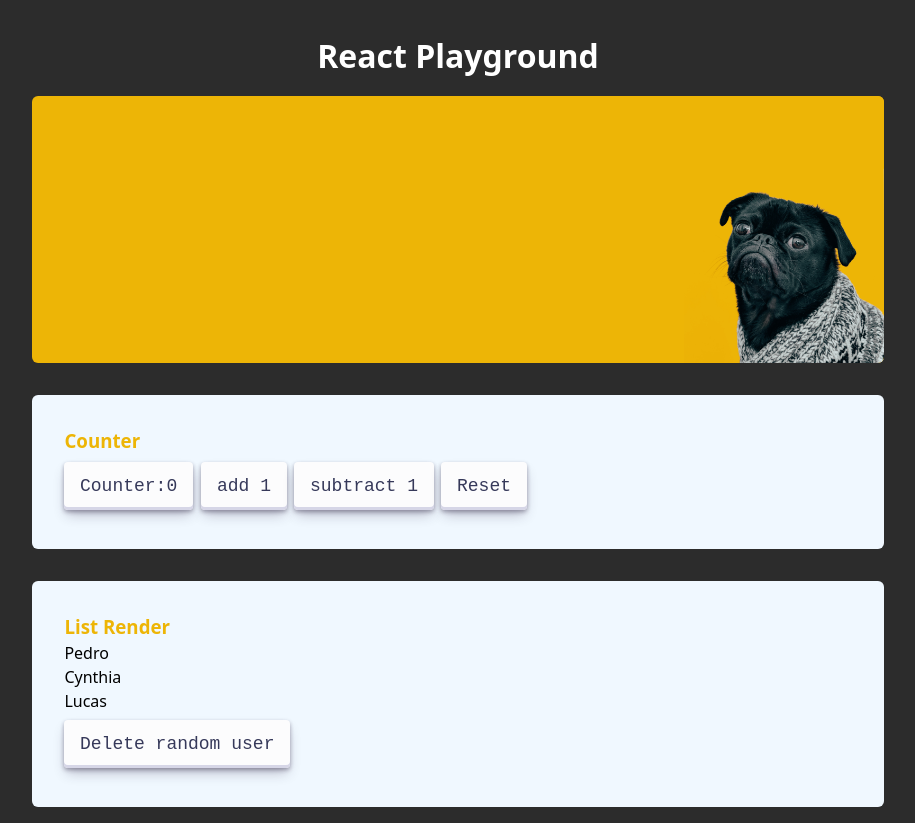
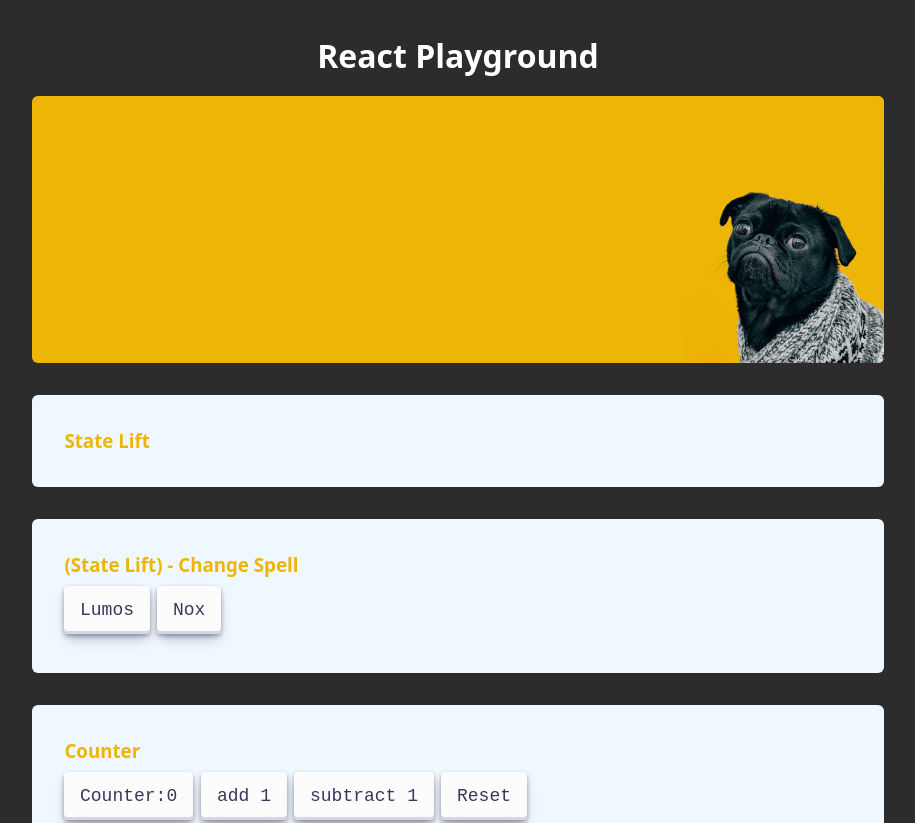
Before and after one commit to pdrowilson/react-advanced, a React (Vite) app: page / in a window 1280 px wide. Shown: the top 823 px of the page, without its empty margins (182-1097 px from the left). Built offline with nearby package versions, Linux system fonts and the light colour scheme.

Commit message:
state lift

```diff
--- a/index.html
+++ b/index.html
@@ -2,6 +2,7 @@
 <html lang="en">
   <head>
     <meta charset="UTF-8" />
+    <link rel="icon" type="image/svg+xml" href="/src/favicon.svg" />
     <meta name="viewport" content="width=device-width, initial-scale=1.0" />
     <title>Vite App</title>
   </head>
--- a/src/App.jsx
+++ b/src/App.jsx
@@ -7,18 +7,28 @@ import ConditionalRender from './components/ConditionalRender';
 import ReusableComponents from './components/ReusableComponents';
 import PropChildren from './components/PropChildren';
 import PropFunction from './components/PropFunction';
+import StateLift from './components/StateLift';
+import ChangeSpell from './components/StateLift/ChangeSpell';
 
 function App() {
   const [pokemonCaught, setPokemonCaught] = useState('');
   const catchPokemon = (pokemon) => {
     setPokemonCaught(pokemon);
   };
+  const [spell, setSpell] = useState('');
+
+  const castSpell = (spellCasted) => {
+    setSpell(spellCasted);
+  };
+
   return (
     <div className="main">
       <h1>React Playground</h1>
       <div className="img-card">
         <img src={doggy} alt="Man's best friend" />
       </div>
+      <StateLift title="State Lift" spell={spell} />
+      <ChangeSpell title="(State Lift) - Change Spell" castSpell={castSpell} />
       <Counter title="Counter" />
       <ListRender title="List Render" />
       <ConditionalRender title="Conditional Rendering" />
--- /dev/null
+++ b/src/components/StateLift/ChangeSpell.jsx
@@ -0,0 +1,11 @@
+function ChangeSpell({ title, castSpell }) {
+  return (
+    <div className="card">
+      <h3>{title}</h3>
+      <button className="btn" type="button" onClick={() => castSpell('lumos')}>Lumos</button>
+      <button className="btn" type="button" onClick={() => castSpell('nox')}>Nox</button>
+    </div>
+  );
+}
+
+export default ChangeSpell;
--- /dev/null
+++ b/src/components/StateLift/index.jsx
@@ -0,0 +1,10 @@
+function StateLift({ title, spell }) {
+  return (
+    <div className="card">
+      <h3>{title}</h3>
+      <p>{spell}</p>
+    </div>
+  );
+}
+
+export default StateLift;
```
Also changed, not shown: src/favicon.svg (added).
